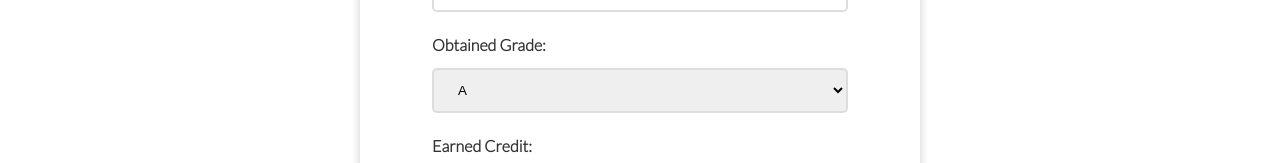
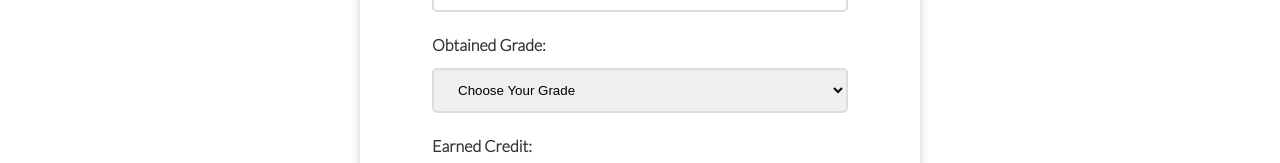
Before and after one commit to Anik-the-dev/iub-cgpa-calculator, a React (Create React App) app: page / in a window 1280 px wide. Shown: the part 200-363 px from the top of the page. Built offline with nearby package versions, Linux system fonts and the light colour scheme.

Commit message:
onChangeFunc Done

```diff
--- a/src/components/Input.js
+++ b/src/components/Input.js
@@ -9,9 +9,29 @@ const Input = () => {
         let newInputText = [...inputText, { courseNmae: '', cgpa: 1, credit: 1 }]
         setInputText(newInputText)
 
+    }
+
+    const handleOnChangeCgpa = (e, index) =>{
+        e.preventDefault()
+        let selected = e.target.name
+        let newData = [...inputText]
+        newData[index][selected] = e.target.value
+        setInputText(newData)
 
     }
+
+    const handleOnChangeCredit = (e, index) =>{
+        e.preventDefault()
+        let selected = e.target.name
+        let newDataCredit = [...inputText]
+        newDataCredit[index][selected] = e.target.value
+        setInputText(newDataCredit)
+
+    }
+
     console.log(inputText)
+
+
     return (
         <div>
             <header className='header'>
@@ -20,7 +40,8 @@ const Input = () => {
 
             {/* inputbox calling */}
             {
-                inputText.map(() => <InputBox></InputBox>)
+                inputText.map((value,index) => <InputBox
+                value = {value} index = {index} handleChangeforCgpa = {handleOnChangeCgpa}  handleOnChangeCredit= {handleOnChangeCredit}></InputBox>)
             }
 
             {/* Add more btn */}
--- a/src/components/InputBox.js
+++ b/src/components/InputBox.js
@@ -1,6 +1,8 @@
 import React from 'react';
 
-const InputBox = () => {
+const InputBox = ({handleChangeforCgpa,handleOnChangeCredit, index}) => {
+
+
     return (
         <div className='container'>
             <div className="card input-box">
@@ -12,7 +14,8 @@ const InputBox = () => {
 
                     <div className='obtainedGrade'>
                         <label>Obtained Grade: </label>
-                        <select>
+                        <select name='cgpa' onChange={(e)=>handleChangeforCgpa(e,index)}>
+                            <option value='0.0'>Choose Your Grade</option>
                             <option value='4.0'>A</option>
                             <option value='3.7'>A-</option>
                             <option value='3.3'>B+</option>
@@ -29,7 +32,7 @@ const InputBox = () => {
 
                     <div className='earnedCredit'>
                         <label>Earned Credit: </label>
-                        <select>
+                        <select name='credit' onChange={(e)=>handleOnChangeCredit(e,index)}>
                             <option value='0'>0</option>
                             <option value='1'>1</option>
                             <option value='2'>2</option>
```
